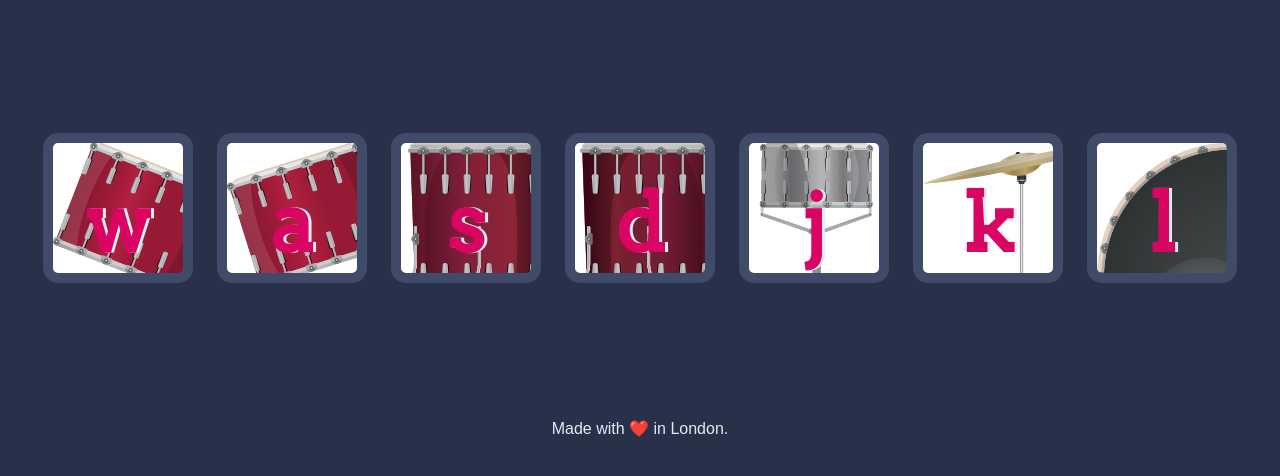
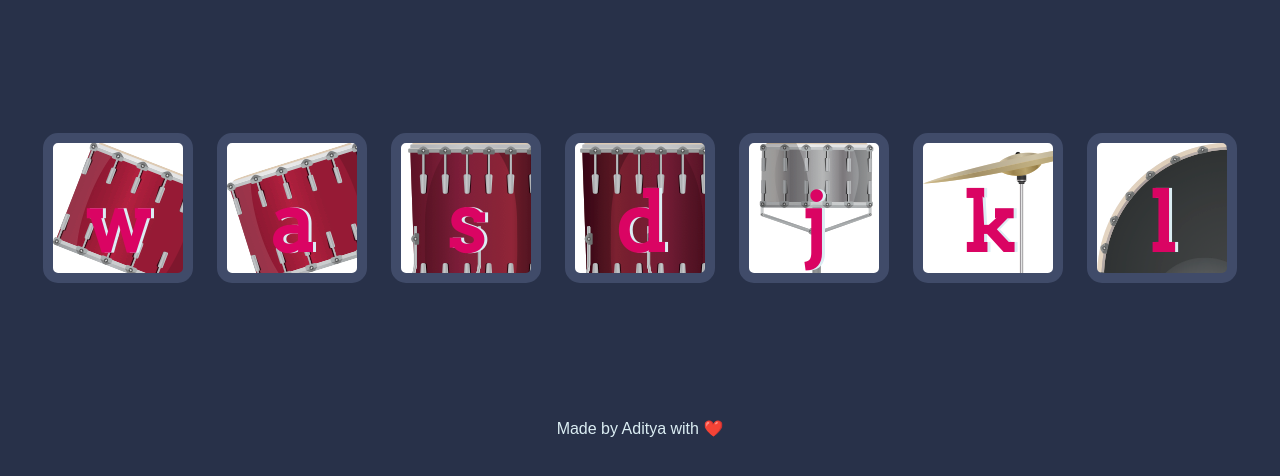
Before and after one commit to Adityasaxena1/drum-kit, a plain HTML site: page index.html in a window 1280 px wide. Shown: the part 156-632 px from the top of the page. Drawn offline with Linux system fonts and the light colour scheme.

Commit message:
index.html

```diff
--- a/index.html
+++ b/index.html
@@ -25,5 +25,5 @@
 
     <script src="index.js"></script>
   </body>
-  <footer>Made with ❤️ in London.</footer>
+  <footer>Made by Aditya with ❤️</footer>
 </html>
```
